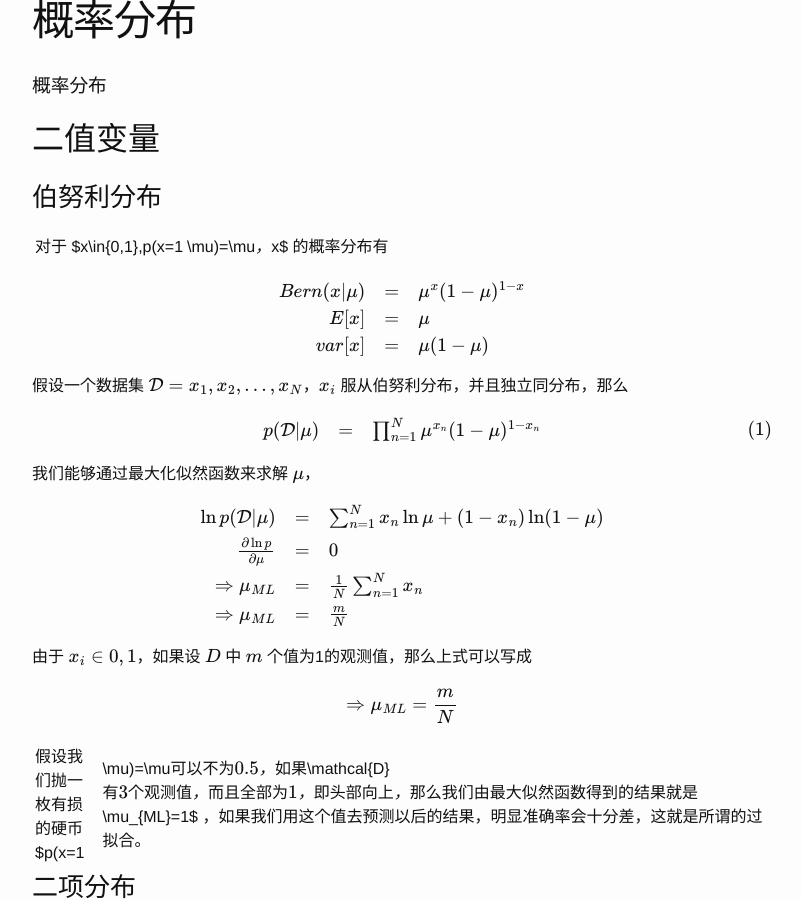
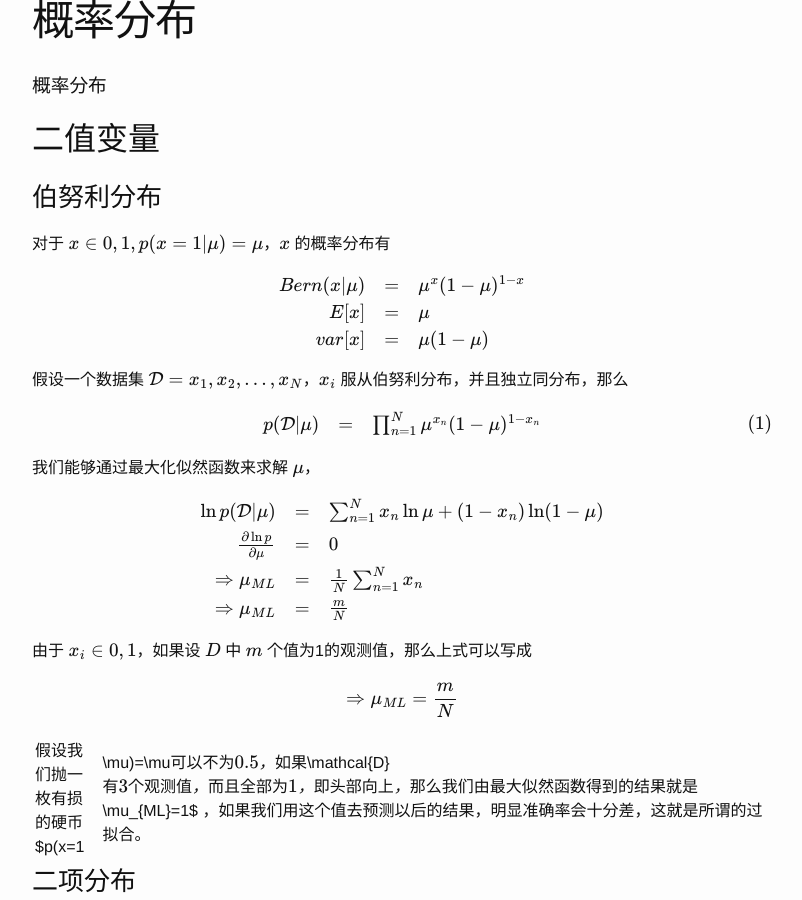
Before and after one commit to Lehyu/Blog, a Jekyll site: the page built from posts/ML/贝叶斯概念学习.md, in a window 1280 px wide and 900 px high. Shown: the whole window, without its empty margins (238-1040 px from the left). Built offline with Jekyll 4.4.1, drawn with Linux system fonts in a browser that asks for light colours; our own code applies the rules of GitHub Pages for plain Markdown files; formulas are drawn with MathJax 3.

```diff
--- a/_config.yml
+++ b/_config.yml
@@ -1,4 +1,3 @@
-theme: jekyll-theme-dinky
 title: Lehyu's Blog
 email: 951908719@qq.com
 description: > # this means to ignore newlines until "baseurl:"
--- a/posts/ML/贝叶斯概念学习.md
+++ b/posts/ML/贝叶斯概念学习.md
@@ -4,7 +4,7 @@
 
 ### 伯努利分布
 
-对于 $x\in\{0,1\},p(x=1|\mu)=\mu$，$x$ 的概率分布有
+对于 $x\in\{0,1\},p(x=1\|\mu)=\mu$，$x$ 的概率分布有
 
 $$\begin{equation}
 \begin{array}{rcl}
```
